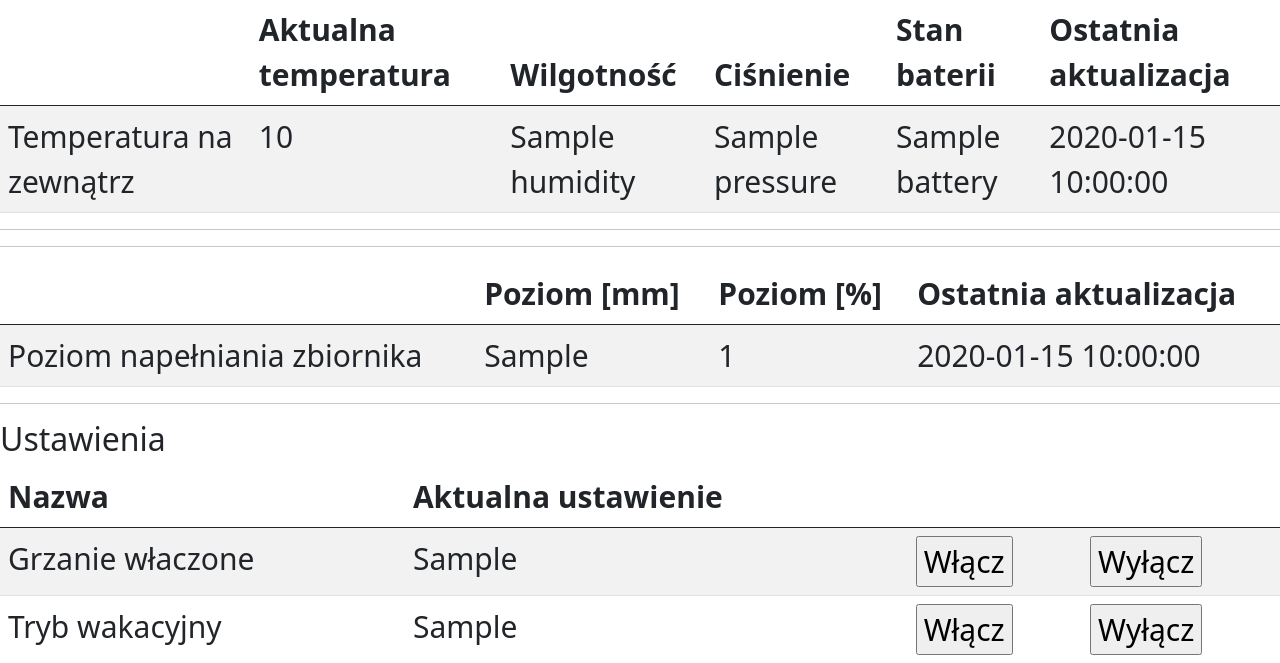
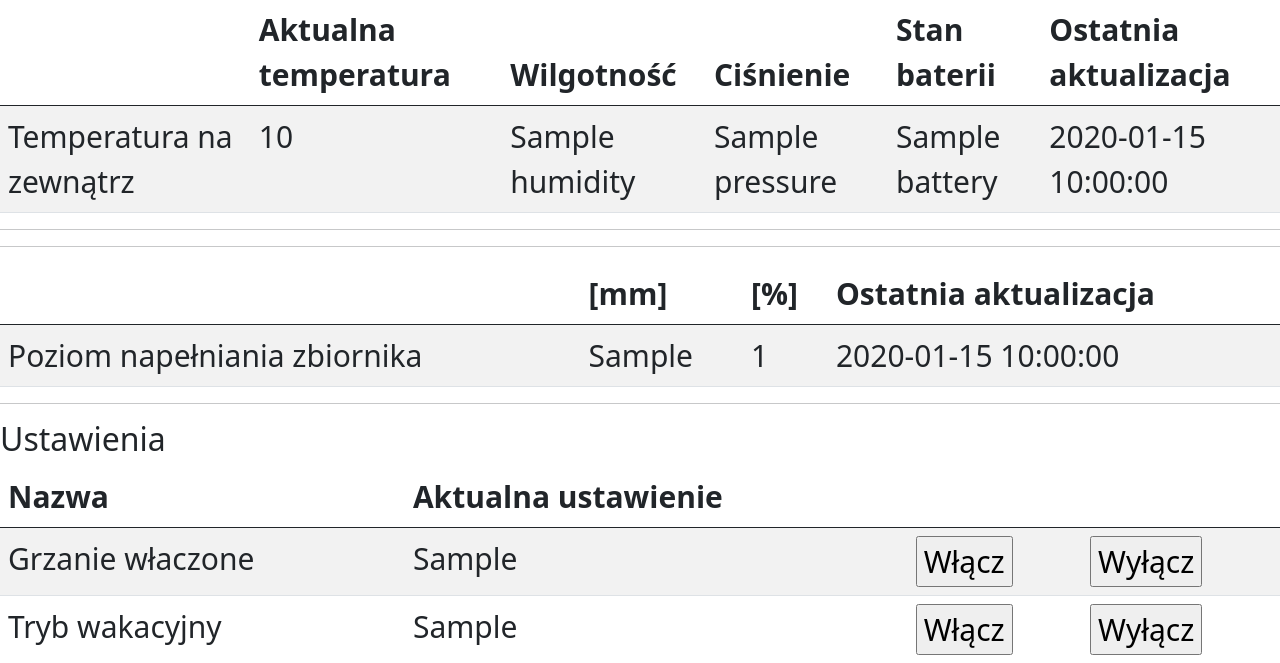
Before and after one commit to macmik/my-ufh, a Flask app: template templates/index.html in a window 1280 px wide. Shown: the part 353-1016 px from the top of the page. Run offline with Flask 3, Linux system fonts and the light colour scheme; the template is opened without the code that fills it: most values are stand-ins (such as "Sample title", 1, 10 or a date in 2020); a database or web service that is not in the repository returns one stand-in record (values such as "Sample title"); data that the repository does not hold is empty.

Commit message:
Update syntax

```diff
--- a/cesspool/data_collector.py
+++ b/cesspool/data_collector.py
@@ -32,8 +32,7 @@ class CesspoolDataCollector(Worker):
         )
 
     def _do(self):
-        with self._lock:
-            self._collect_data()
+        self._collect_data()
         logger.info('Cesspool data updated.')
         time.sleep(self._refresh_interval)
 
@@ -43,7 +42,7 @@ class CesspoolDataCollector(Worker):
             self._last_data = CesspoolData(
                 distance_mm=state['distance_mm'],
                 level_percent=state['level_percent'],
-                last_updated=DT.strptime(state['timestamp'], '%Y%m%d-%H%M%S') if state['timestamp'] is not None else None
+                last_updated=DT.strptime(state['timestamp'], '%Y%m%d-%H:%M:%S') if state['timestamp'] is not None else None
             )
 
     def get_last_data(self):
--- a/slave/phoscon_interface.py
+++ b/slave/phoscon_interface.py
@@ -12,7 +12,6 @@ DIVIDERS = {
 
 
 def _strptime(ts):
-    print(ts)
     return DT.strptime(ts, '%Y-%m-%dT%H:%M:%S.%f')
 
 
--- a/templates/index.html
+++ b/templates/index.html
@@ -52,8 +52,8 @@
     <table id="cesspool-data" class="table table-striped">
       <thead>
         <th></th>
-        <th>Poziom [mm]</th>
-        <th>Poziom [%]</th>
+        <th>[mm]</th>
+        <th>[%]</th>
         <th>Ostatnia aktualizacja</th>
     </thead>
       <tbody>
```
